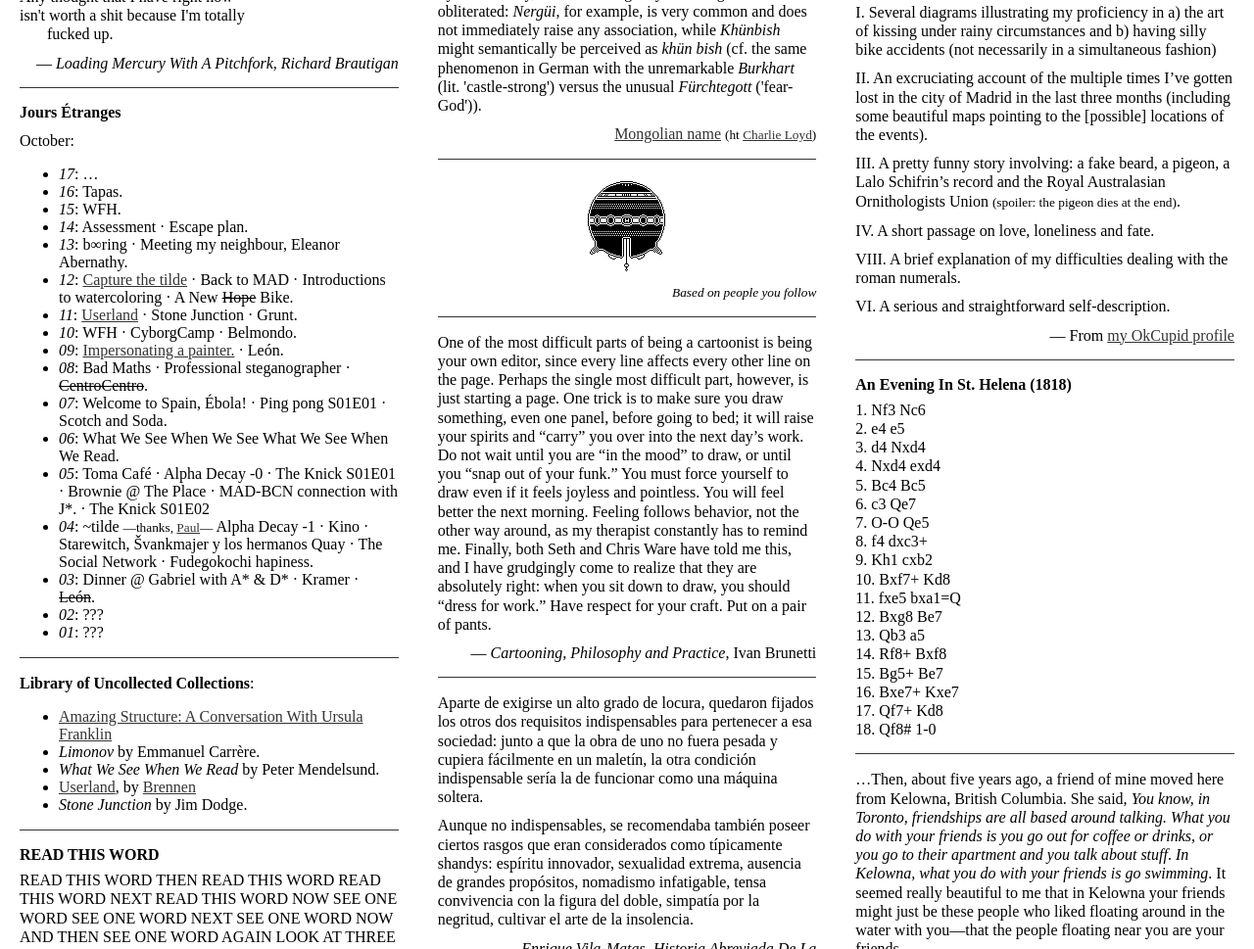
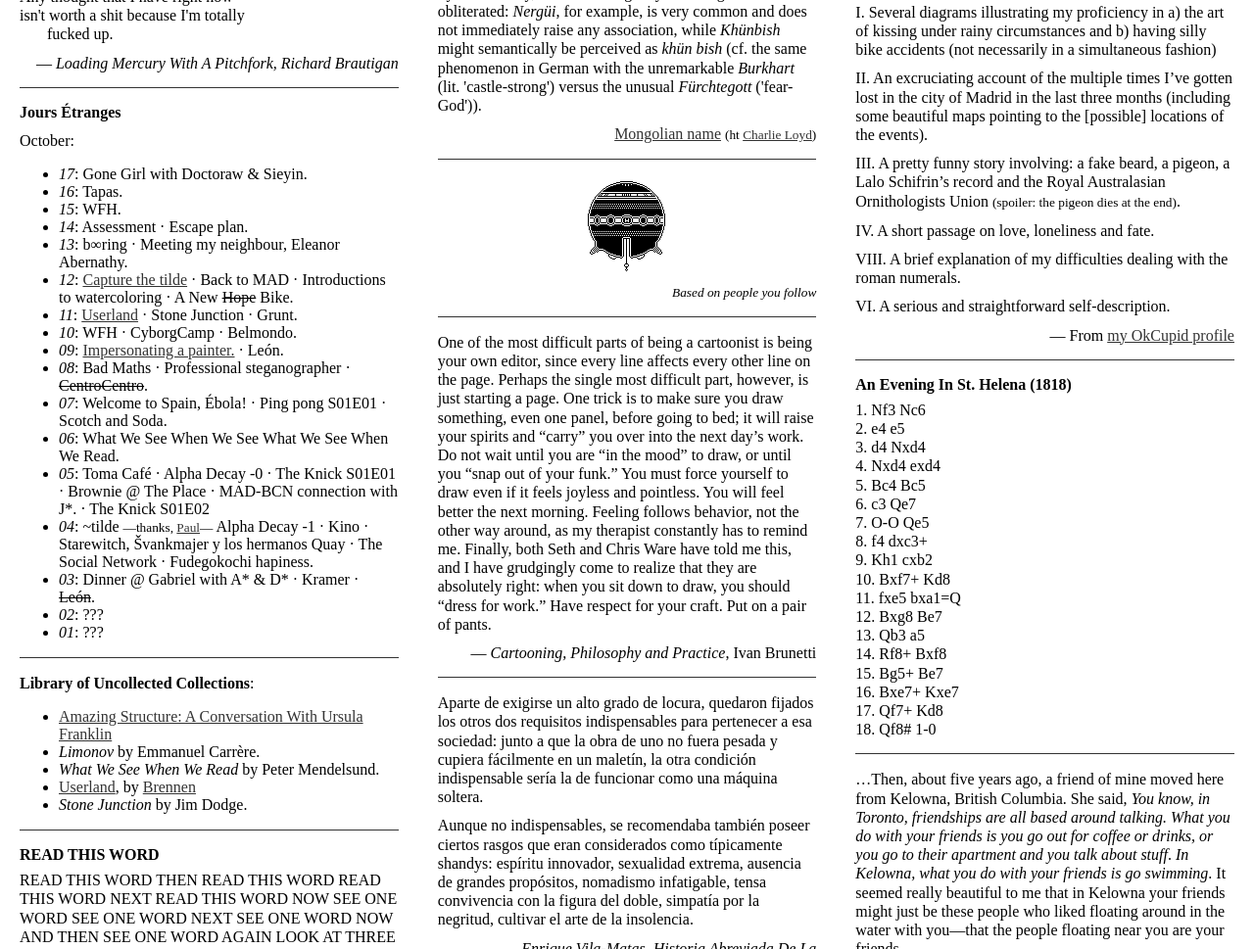
Before and after one commit to javierarce/tilde, a website: page dist/index.html in a window 1280 px wide. Shown: the part 1207-2176 px from the top of the page at 98% size. Drawn offline with Linux system fonts and the light colour scheme; no server answers.

Commit message:
Release v0.0.54

```diff
--- a/dist/index.html
+++ b/dist/index.html
@@ -156,7 +156,7 @@
       <p>October:</p>
 
       <ul>
-        <li><em>17</em>: …</li>
+        <li><em>17</em>: Gone Girl with Doctoraw &amp; Sieyin.</li>
         <li><em>16</em>: Tapas.</li>
         <li><em>15</em>: WFH.</li>
         <li><em>14</em>: Assessment &middot; Escape plan.</li>
--- a/package.json
+++ b/package.json
@@ -1,6 +1,6 @@
 {
   "name": "tilde",
-  "version": "0.0.53",
+  "version": "0.0.54",
   "devDependencies": {
     "grunt": "~0.4.1",
     "grunt-autoprefixer": "~0.7.2",
```
Also changed, not shown: captures/Sat Oct 18 2014 16:53:40 GMT+0200 (CEST).png (added).
